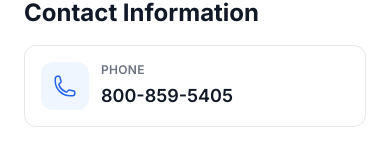
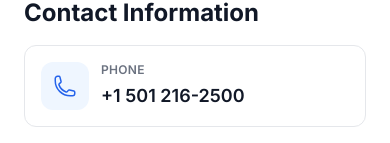
Before and after one commit to anyepeter/custom_trailer, a Next.js app: page /contact in a window 390 px wide. Shown: the part 275-418 px from the top of the page. Built offline with nearby package versions, Linux system fonts and the light colour scheme.

Commit message:
Update contact phone number to new format

```diff
--- a/app/contact/page.tsx
+++ b/app/contact/page.tsx
@@ -38,7 +38,7 @@ export default function ContactPage() {
 
                 {/* Phone */}
                 <a
-                  href="tel:800-859-5405"
+                  href="tel:+15012162500"
                   className="block p-4 rounded-lg bg-white border border-gray-200 hover:border-blue-500 hover:shadow-md transition-all"
                 >
                   <div className="flex items-center gap-3">
@@ -50,7 +50,7 @@ export default function ContactPage() {
                         Phone
                       </h3>
                       <p className="text-lg font-semibold text-gray-900">
-                        800-859-5405
+                      +1 501 216-2500
                       </p>
                     </div>
                   </div>
```
